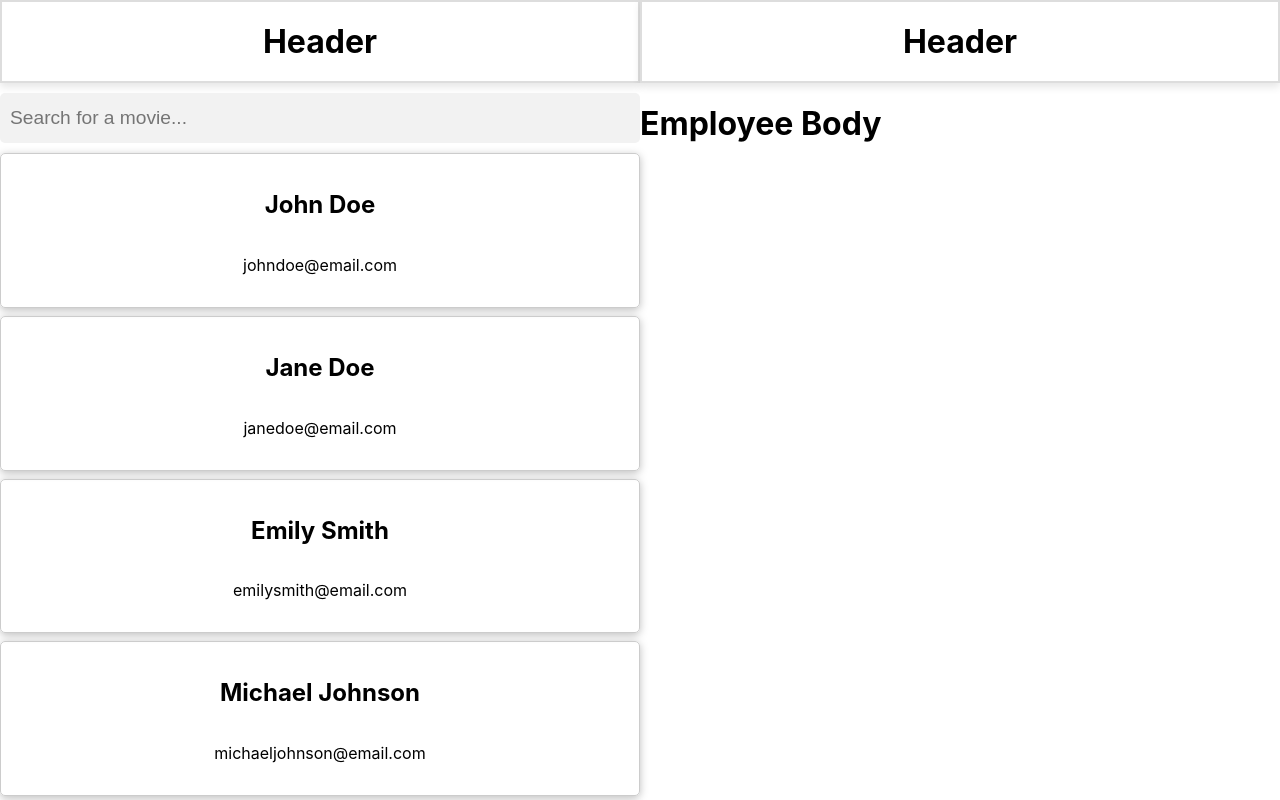
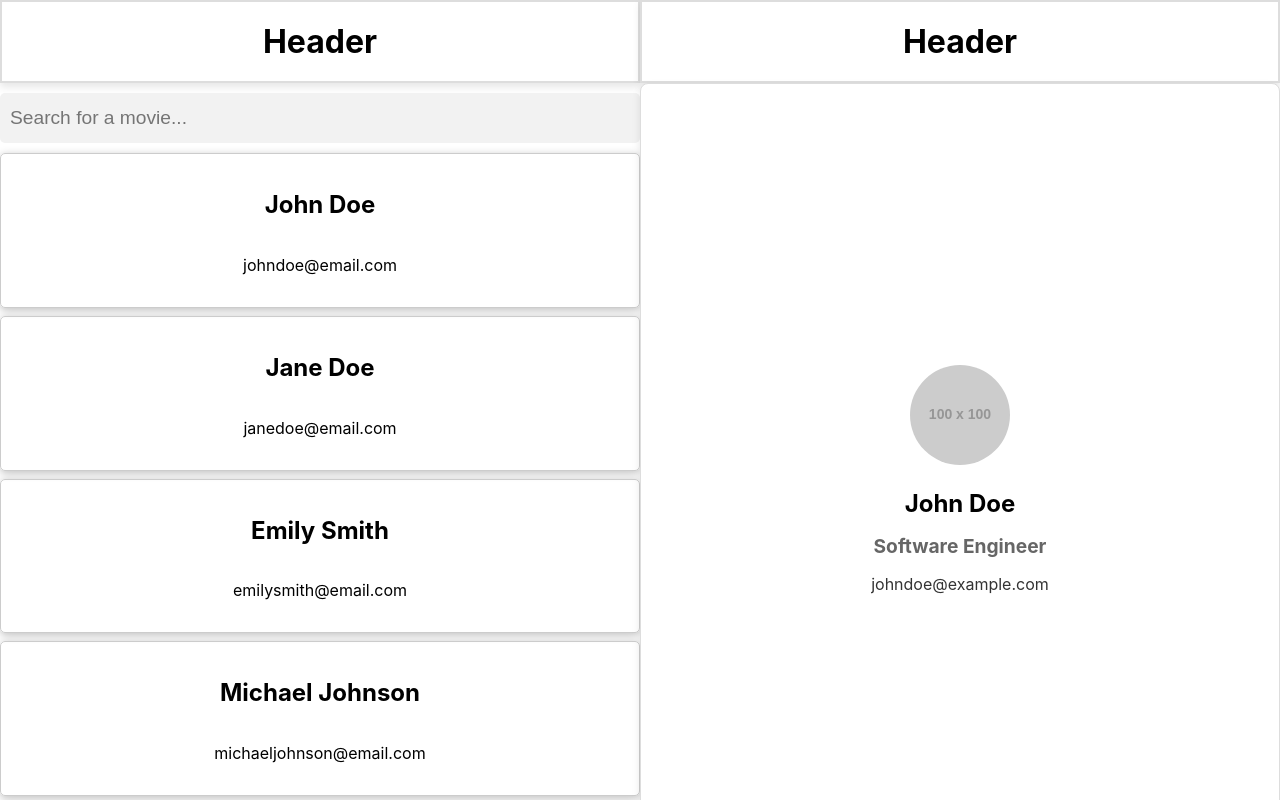
Before and after one commit to aidencullo/ALAB-320H.1.1, a React (Create React App) app in the folder my-react-app/: page / in a window 1280 px wide. Shown: the top 800 px of the page. Built offline with nearby package versions, Linux system fonts and the light colour scheme.

Commit message:
add employee profile

```diff
--- a/my-react-app/src/components/EmployeeBody.js
+++ b/my-react-app/src/components/EmployeeBody.js
@@ -1,5 +1,53 @@
+import styled from 'styled-components';
+
+// Styled components for layout and styling
+const ProfileContainer = styled.div`
+  display: flex;
+  flex-direction: column;
+  align-items: center;
+  justify-content: center;
+  border: 1px solid #ddd;
+  border-radius: 8px;
+  padding: 1rem;
+  width: 100%; /* Make the container fill the width of its parent */
+  height: 100%; /* Make the container fill the height of its parent */
+  box-shadow: 0 4px 8px rgba(0, 0, 0, 0.1);
+  background-color: #fff;
+  box-sizing: border-box; /* Include padding and border in the element's total width and height */
+`;
+
+const ProfileImage = styled.img`
+  border-radius: 50%;
+  width: 100px; /* Adjust size as needed */
+  height: 100px;
+  object-fit: cover;
+  margin-bottom: 1rem;
+`;
+
+const ProfileName = styled.h2`
+  margin: 0.5rem 0;
+  font-size: 1.5rem;
+`;
+
+const ProfilePosition = styled.h3`
+  margin: 0.5rem 0;
+  font-size: 1.2rem;
+  color: #666;
+`;
+
+const ProfileEmail = styled.p`
+  margin: 0.5rem 0;
+  font-size: 1rem;
+  color: #333;
+`;
+
 export default function EmployeeBody() {
   return (
-    <h1>Employee Body</h1>
+    <ProfileContainer>
+      <ProfileImage src="https://via.placeholder.com/100" alt="Profile" />
+      <ProfileName>John Doe</ProfileName>
+      <ProfilePosition>Software Engineer</ProfilePosition>
+      <ProfileEmail>johndoe@example.com</ProfileEmail>
+    </ProfileContainer>
   );
 }
```
